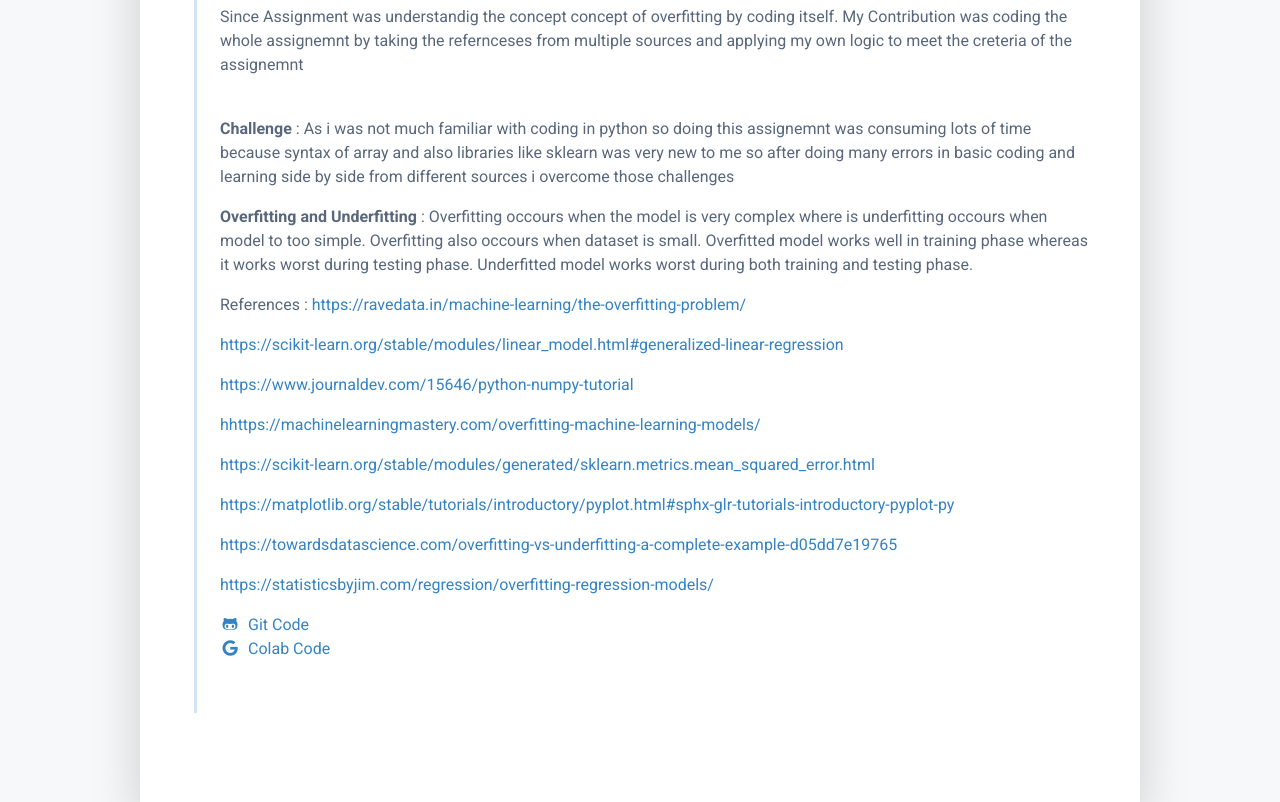
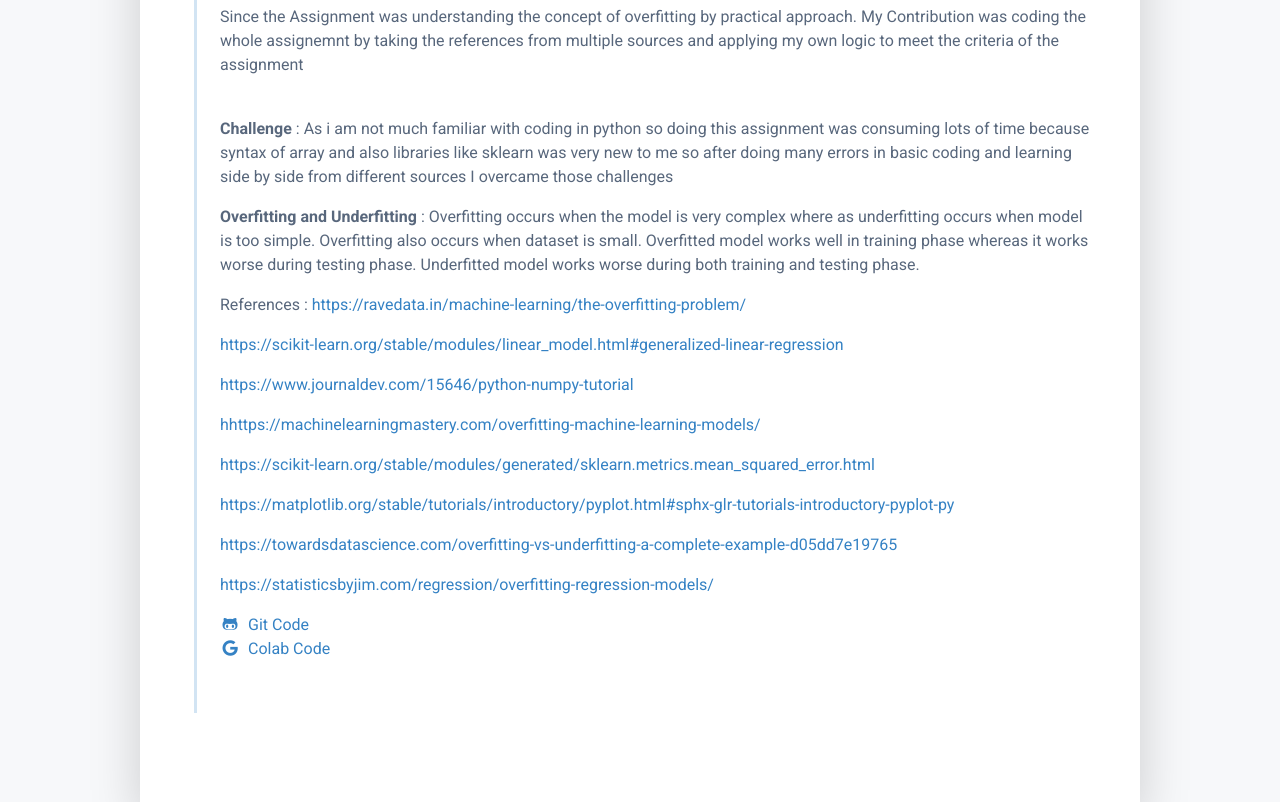
Before and after one commit to fruktwow/bsresume.github.io, a plain HTML site: page overfitting.html in a window 1280 px wide. Shown: the part 1567-2369 px from the top of the page. Drawn offline with Linux system fonts and the light colour scheme.

Commit message:
Update overfitting.html

```diff
--- a/overfitting.html
+++ b/overfitting.html
@@ -51,16 +51,16 @@
 
 											<h2 style="text-align: center;"><u>My Contribution</u></h2>
 
-                                            <p>Since Assignment was understandig the concept concept of overfitting by coding itself. My Contribution was coding the whole assignemnt by taking the refernceses from multiple sources and applying my own logic to meet the creteria of the assignemnt</p>
+                                            <p>Since the Assignment was understanding the concept of overfitting by practical approach. My Contribution was coding the whole assignemnt by taking the references from multiple sources and applying my own logic to meet the criteria of the assignment</p>
 
 											</br>
 
-				    <P><b>Challenge</b> : As i was not much familiar with coding in python so doing this assignemnt was consuming lots of time because syntax of array and also libraries like sklearn was very new to me so after doing many errors in basic coding and learning side by side from different sources i overcome those challenges </p>
+				    <P><b>Challenge</b> : As i am not much familiar with coding in python so doing this assignment was consuming lots of time because syntax of array and also libraries like sklearn was very new to me so after doing many errors in basic coding and learning side by side from different sources I overcame those challenges </p>
 
 
 
 
-                    <P><b>Overfitting and Underfitting</b> : Overfitting occours when the model is very complex where is underfitting occours when model to too simple. Overfitting also occours when dataset is small. Overfitted model works well in training phase whereas it works worst during testing phase. Underfitted model works worst during both training and testing phase.
+                    <P><b>Overfitting and Underfitting</b> : Overfitting occurs when the model is very complex where as underfitting occurs when model is too simple. Overfitting also occurs when dataset is small. Overfitted model works well in training phase whereas it works worse during testing phase. Underfitted model works worse during both training and testing phase.
 
 
 				    <p>References : <a href="https://ravedata.in/machine-learning/the-overfitting-problem/">https://ravedata.in/machine-learning/the-overfitting-problem/</a> </p> <p><a href="https://scikit-learn.org/stable/modules/linear_model.html#generalized-linear-regression">https://scikit-learn.org/stable/modules/linear_model.html#generalized-linear-regression</a></p> <p><a href="https://www.journaldev.com/15646/python-numpy-tutorial">https://www.journaldev.com/15646/python-numpy-tutorial</a></p>
@@ -80,7 +80,7 @@
 
 <p><a href=“https://towardsdatascience.com/overfitting-vs-underfitting-a-complete-example-d05dd7e19765“>https://towardsdatascience.com/overfitting-vs-underfitting-a-complete-example-d05dd7e19765</a></p>
 
-<p><a href=“https://statisticsbyjim.com/regression/overfitting-regression-models/“>https://statisticsbyjim.com/regression/overfitting-regression-models/</a></p>
+<p><a href=“https://statisticsbyjim.com/regression/overfitting-regression-models“>https://statisticsbyjim.com/regression/overfitting-regression-models/</a></p>
 
 
                                             <a href="https://github.com/fruktwow/g_colab/blob/main/shukla_02.ipynb"><span class="fa-container text-center mr-2"><i class="fab fa-github-alt fa-fw"></i></span>Git Code</a></br>
```
